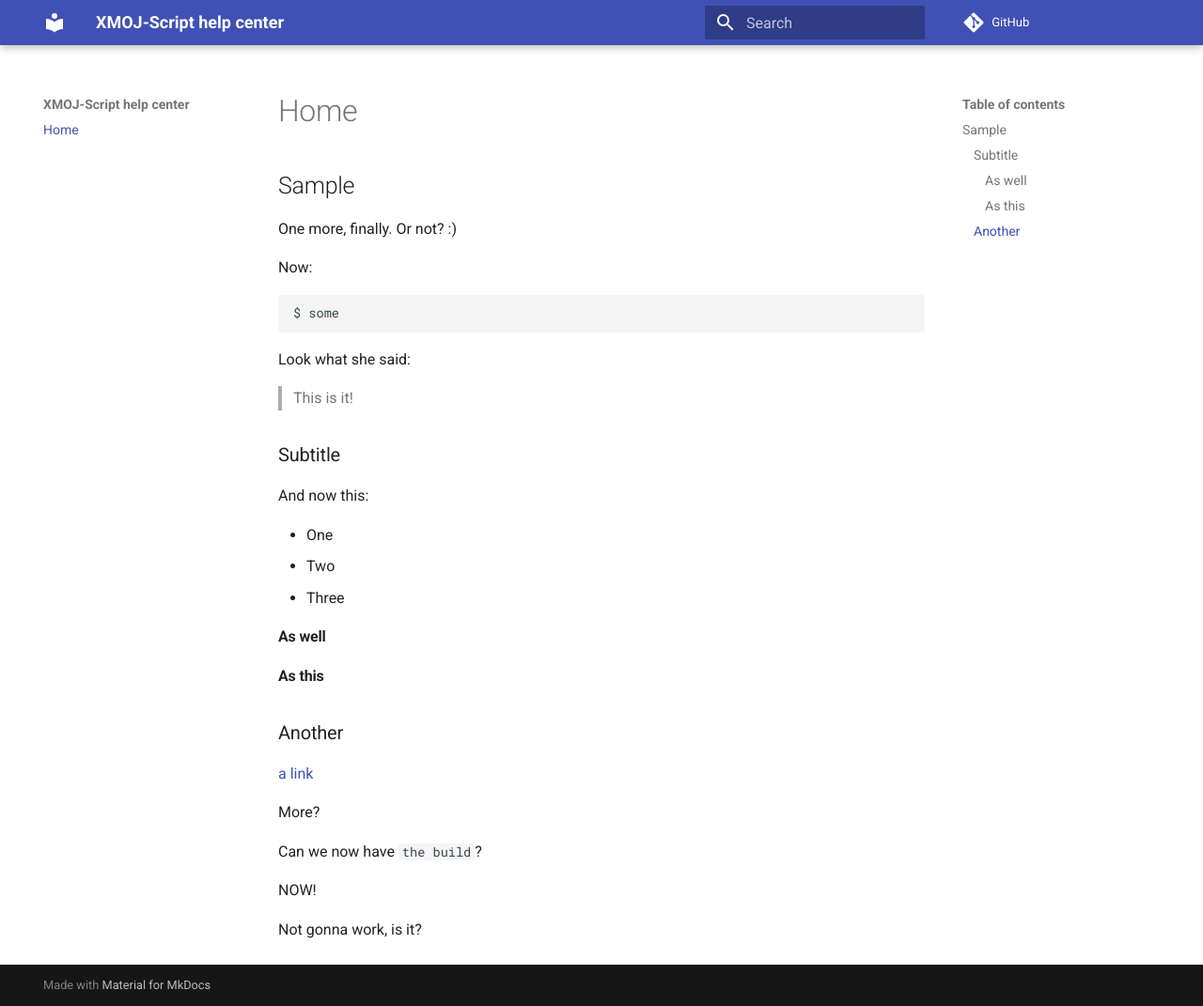
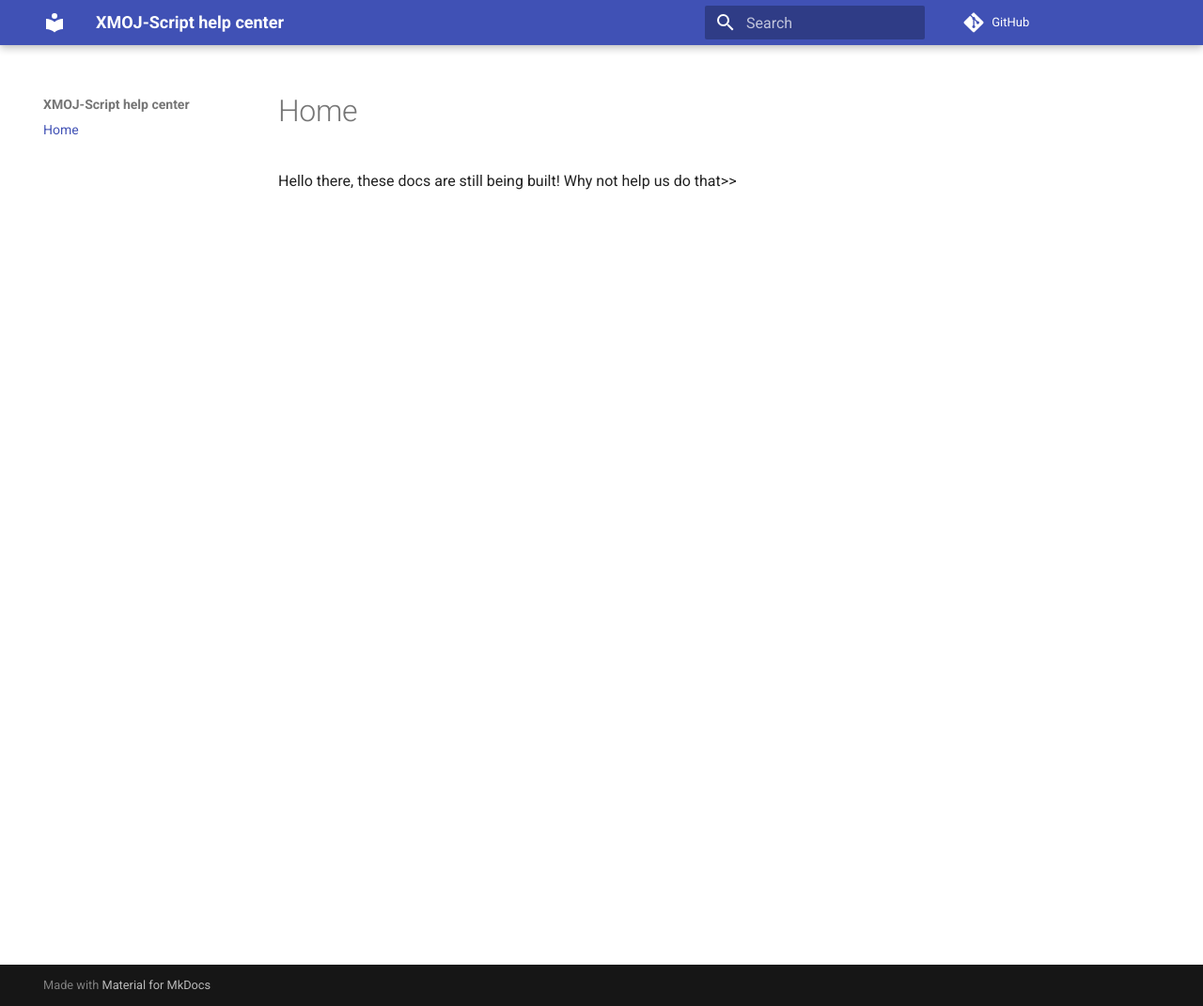
Before and after one commit to XMOJ-Script-dev/docs, an MkDocs documentation site: the page built from docs/index.md, in a window 1280 px wide and 1071 px high. Shown: the whole window at 94% size. Built offline with MkDocs 1.6.1 and Material for MkDocs 9.7.7, drawn with Linux system fonts in a browser that asks for light colours; comment, search, counter and statistics services are not loaded.

Commit message:
Update index.md

````diff
--- a/docs/index.md
+++ b/docs/index.md
@@ -1,40 +1 @@
-## Sample
-
-One more, finally. Or not? :)
-
-Now:
-
-```
-$ some
-```
-
-Look what she said:
-
-> This is it!
-
-### Subtitle
-
-And now this:
-
-- One
-- Two
-- Three
-
-
-#### As well
-
-#### As this
-
-### Another
-
-[a link](https://aws.com)
-
-More?
-
-
-Can we now have `the build`?
-
-NOW!
-
-
-Not gonna work, is it?
+Hello there, these docs are still being built! Why not help us do that>>
````
